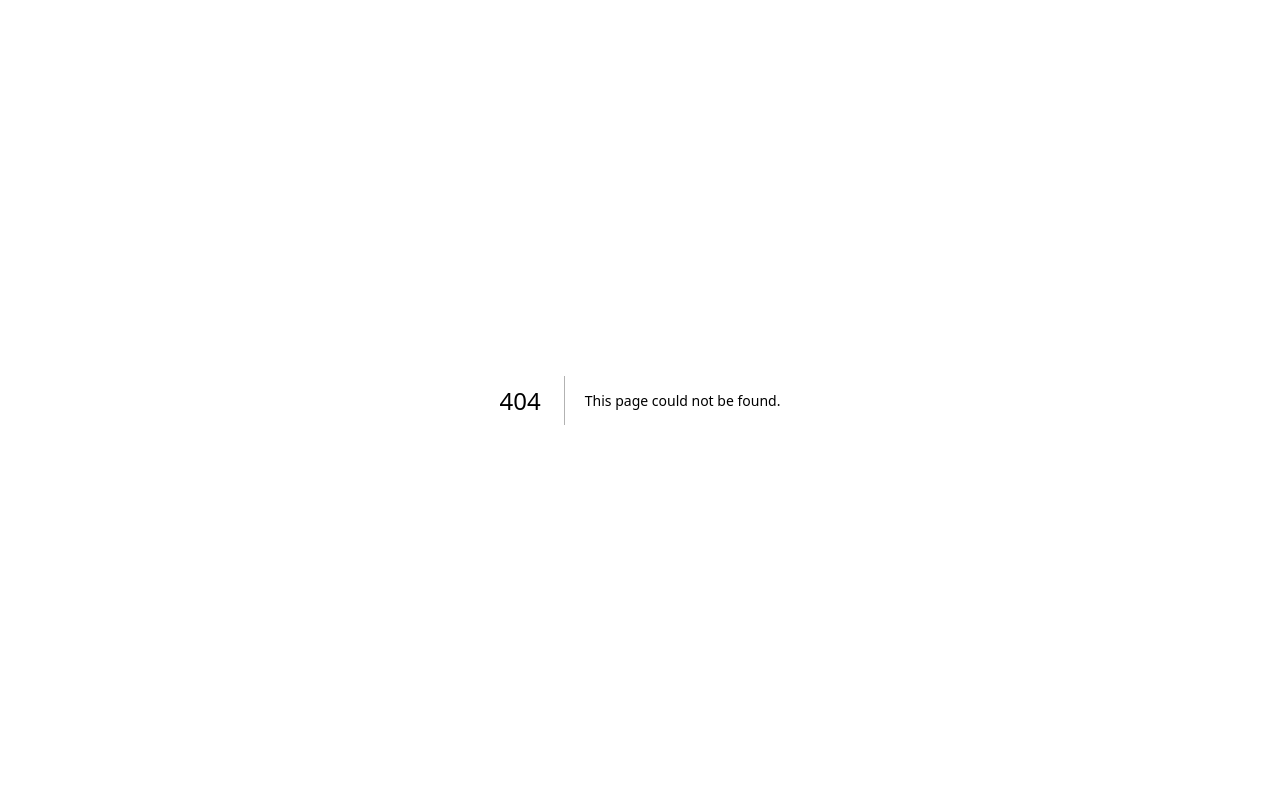
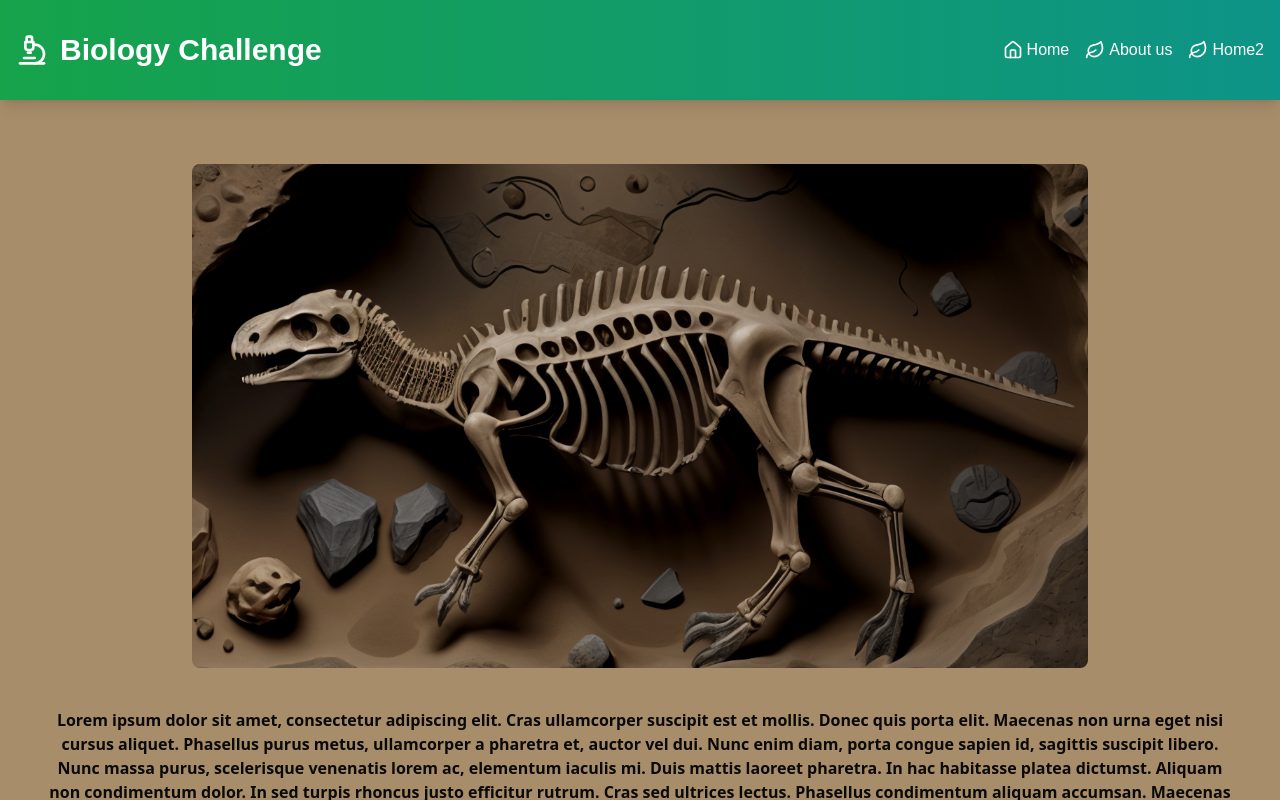
Before and after one commit to Error-410-23218B/biology-website, a Next.js app: page /home in a window 1280 px wide. Before the commit this address had no page. Built offline with nearby package versions, Linux system fonts and the light colour scheme.

Commit message:
no tint test???

```diff
--- a/package.json
+++ b/package.json
@@ -11,6 +11,7 @@
   "dependencies": {
     "@radix-ui/react-avatar": "^1.1.1",
     "@radix-ui/react-dialog": "^1.1.2",
+    "@radix-ui/react-scroll-area": "^1.2.0",
     "@radix-ui/react-slot": "^1.1.0",
     "button": "^1.1.1",
     "class-variance-authority": "^0.7.0",
@@ -20,6 +21,7 @@
     "next": "14.2.15",
     "react": "^18",
     "react-dom": "^18",
+    "react-draggable": "^4.4.6",
     "tailwind-merge": "^2.5.3",
     "tailwindcss-animate": "^1.0.7"
   },
--- a/src/app/header.tsx
+++ b/src/app/header.tsx
@@ -49,6 +49,10 @@ export default function Component() {
               <span>About us</span>
             </Link>
 
+            <Link href="/home"  className="flex items-center hover:text-green-200 transition-colors duration-200">
+              <Leaf className="h-5 w-5 mr-1" />
+              <span>Home2</span>
+            </Link>
 
           </nav>
         </div>
--- /dev/null
+++ b/src/app/home/page.tsx
@@ -0,0 +1,29 @@
+import Header  from "../header"
+import ImageSect from "../image-sections"
+
+export default function Home2(){
+
+
+
+    return (
+
+        <div className="relative h-screen bg-[#a88d6a] overflow-hidden">
+
+
+        <Header/>
+              <div className="pt-12">
+                <ImageSect/>
+                        </div>
+
+        <div className="text-center px-10 py-6 space-y-4 font-sans font-bold fade-in">
+        <p >Lorem ipsum dolor sit amet, consectetur adipiscing elit. Cras ullamcorper suscipit est et mollis. Donec quis porta elit. Maecenas non urna eget nisi cursus aliquet. Phasellus purus metus, ullamcorper a pharetra et, auctor vel dui. Nunc enim diam, porta congue sapien id, sagittis suscipit libero. Nunc massa purus, scelerisque venenatis lorem ac, elementum iaculis mi. Duis mattis laoreet pharetra. In hac habitasse platea dictumst. Aliquam non condimentum dolor. In sed turpis rhoncus justo efficitur rutrum. Cras sed ultrices lectus. Phasellus condimentum aliquam accumsan. Maecenas in arcu auctor, cursus mauris at, auctor lorem. Nam vulputate, risus vitae placerat pharetra, libero nisl scelerisque odio, eu vulputate lorem felis at purus. Nullam ac urna ligula.</p>
+
+          <p>Praesent ac rutrum sem. Sed quis libero euismod, consectetur ipsum nec, laoreet ex. Nam lacus urna, imperdiet et nisl a, mollis facilisis lacus. Phasellus placerat libero at consequat ultricies. Suspendisse potenti. Aliquam gravida molestie lectus, vel egestas ante pretium vel. Sed porttitor eu nisl nec sodales. Vivamus ullamcorper eu nunc eget fringilla. Aenean tristique ex sed vulputate imperdiet.</p>
+
+         <p>Ut gravida hendrerit libero pellentesque varius. Mauris quis erat ut orci consequat lobortis. Suspendisse at imperdiet urna. Sed porttitor malesuada odio, id semper ligula semper et. Suspendisse volutpat eleifend risus, ac consectetur dui iaculis nec. Praesent consequat urna ut metus condimentum, et faucibus erat tincidunt. Aliquam sagittis egestas semper.</p>
+          </div>
+              </div>
+
+          );
+
+}
--- /dev/null
+++ b/src/app/image-sections.tsx
@@ -0,0 +1,118 @@
+'use client'
+
+import { useState, useRef, useEffect } from 'react'
+import Image from 'next/image'
+import { X } from 'lucide-react'
+import trexPic from './Constantin_Tsarouchas_detailed_fossil,_beige_+_dark_ancient_background_a_5b119a69-4f03-468d-889c-77cd3a012896_upscaled.png'
+
+type Section = {
+  id: number
+  title: string
+  content: string
+  imageUrl: string
+}
+
+
+
+
+const sections: Section[] = [
+  { id: 1, title: "Section 1", content: "khjfsdguihsfhdjkhjkfsdlhjkfsdasadas ", imageUrl: "/placeholder.svg?height=200&width=200" },
+  { id: 2, title: "Section 2", content: "This is the content for section 2.", imageUrl: "/placeholder.svg?height=200&width=200" },
+  { id: 3, title: "Section 3", content: "This is the content for section 3.", imageUrl: "/placeholder.svg?height=200&width=200" },
+  { id: 4, title: "Section 4", content: "This is the content for section 4.", imageUrl: "/placeholder.svg?height=200&width=200" },
+  { id: 5, title: "Section 5", content: "This is the content for section 5.", imageUrl: "/placeholder.svg?height=200&width=200" },
+  { id: 6, title: "Section 6", content: "Lorem ipsum dolor sit amet, consectetur adipiscing elit. Ut at augue aliquam, aliquam felis et, fermentum arcu. Donec a elit felis. Curabitur eget purus eget sem blandit elementum. Integer sed dolor nunc. Quisque eget quam at nisl finibus cursus. Aliquam molestie augue risus, a tincidunt nunc rutrum non. Donec pellentesque, est nec tristique consectetur, dolor nisi dignissim tortor, nec scelerisque dolor eros a dui. Etiam sem dui, tempor dapibus augue ac, feugiat efficitur augue. Praesent rutrum dui eros, et posuere eros vulputate vitae. Nullam vel iaculis tortor. Cras nisl risus, sodales in tincidunt ut, porttitor sit amet quam. Curabitur vitae auctor ligula. Nulla facilisi. Nam elit risus, dictum vitae libero in, luctus cursus elit. Ut eleifend consequat elementum. Donec dapibus lacus eros, rhoncus porttitor mauris tempus id. Vivamus pellentesque, purus quis imperdiet ullamcorper, magna ante consectetur orci, non mollis sem mi congue sem. Sed sed ligula hendrerit, sodales quam a, finibus quam. Quisque ultrices rutrum dignissim. Curabitur eget gravida magna. Fusce enim ", imageUrl: "/placeholder.svg?height=200&width=200" },
+]
+
+
+
+
+
+
+export default function Component() {
+  const [activeSection, setActiveSection] = useState<number | null>(null)
+  const [dialogPosition, setDialogPosition] = useState({ top: 0, left: 0 })
+  const dialogRef = useRef<HTMLDivElement>(null)
+
+  const handleSectionClick = (sectionId: number, event: React.MouseEvent<HTMLDivElement>) => {
+    setActiveSection(activeSection === sectionId ? null : sectionId)
+    const rect = event.currentTarget.getBoundingClientRect()
+    setDialogPosition({
+      top: rect.top + window.scrollY + rect.height / 2,
+      left: rect.left + window.scrollX + rect.width / 2,
+    })
+  }
+
+  useEffect(() => {
+    const handleClickOutside = (event: MouseEvent) => {
+      if (dialogRef.current && !dialogRef.current.contains(event.target as Node)) {
+        setActiveSection(null)
+      }
+    }
+
+    document.addEventListener('mousedown', handleClickOutside)
+    return () => {
+      document.removeEventListener('mousedown', handleClickOutside)
+    }
+  }, [])
+
+  return (
+    <div className="container mx-auto p-4">
+      <div className="relative aspect-[16/9] w-full max-w-4xl mx-auto">
+        <Image
+          src={trexPic}
+          alt="Main image divided into sections"
+          layout="fill"
+          objectFit="cover"
+          className="rounded-lg"
+        />
+        <div className="absolute inset-0 grid grid-cols-3 grid-rows-2">
+          {sections.map((section) => (
+            <div
+              key={section.id}
+              className="relative cursor-pointer overflow-hidden group"
+              onClick={(e) => handleSectionClick(section.id, e)}
+            >
+              <div className="absolute inset-0 bg-white opacity-0 group-hover:opacity-20 transition-opacity duration-300 ease-in-out" />
+              <div className="absolute inset-0 bg-primary opacity-0 group-hover:opacity-30 blur-md transition-opacity duration-300 ease-in-out" />
+            </div>
+          ))}
+        </div>
+      </div>
+      {activeSection !== null && (
+        <div
+          ref={dialogRef}
+          className="fixed z-10 p-6 bg-white rounded-lg shadow-lg max-w-2xl w-[90vw] max-h-[80vh] overflow-y-auto"
+          style={{
+            top: `${dialogPosition.top}px`,
+            left: `${dialogPosition.left}px`,
+            transform: 'translate(-50%, -50%)',
+          }}
+        >
+          <button
+            onClick={() => setActiveSection(null)}
+            className="absolute top-2 right-2 p-1 rounded-full hover:bg-gray-100 focus:outline-none focus:ring-2 focus:ring-gray-400"
+            aria-label="Close"
+          >
+            <X className="w-6 h-6" />
+          </button>
+          <div className="grid grid-cols-1 md:grid-cols-2 gap-4">
+            <div className="flex justify-center items-start">
+              <Image
+                src={sections[activeSection - 1].imageUrl}
+                alt={`Image for ${sections[activeSection - 1].title}`}
+                width={200}
+                height={200}
+                className="rounded-md object-cover"
+              />
+            </div>
+            <div className="flex flex-col">
+              <h3 className="text-2xl font-semibold mb-4">{sections[activeSection - 1].title}</h3>
+              <p className="text-base">{sections[activeSection - 1].content}</p>
+            </div>
+          </div>
+        </div>
+      )}
+    </div>
+  )
+}
--- a/src/app/page.tsx
+++ b/src/app/page.tsx
@@ -11,7 +11,7 @@ export default function Home() {
 
   return (
 
-<div className="relative h-max bg-[#a88d6a] overflow-hidden">
+<div className="relative h-screen bg-[#a88d6a] overflow-hidden">
 
 
 <Header/>
--- /dev/null
+++ b/src/components/ui/scroll-area.tsx
@@ -0,0 +1,48 @@
+"use client"
+
+import * as React from "react"
+import * as ScrollAreaPrimitive from "@radix-ui/react-scroll-area"
+
+import { cn } from "@/lib/utils"
+
+const ScrollArea = React.forwardRef<
+  React.ElementRef<typeof ScrollAreaPrimitive.Root>,
+  React.ComponentPropsWithoutRef<typeof ScrollAreaPrimitive.Root>
+>(({ className, children, ...props }, ref) => (
+  <ScrollAreaPrimitive.Root
+    ref={ref}
+    className={cn("relative overflow-hidden", className)}
+    {...props}
+  >
+    <ScrollAreaPrimitive.Viewport className="h-full w-full rounded-[inherit]">
+      {children}
+    </ScrollAreaPrimitive.Viewport>
+    <ScrollBar />
+    <ScrollAreaPrimitive.Corner />
+  </ScrollAreaPrimitive.Root>
+))
+ScrollArea.displayName = ScrollAreaPrimitive.Root.displayName
+
+const ScrollBar = React.forwardRef<
+  React.ElementRef<typeof ScrollAreaPrimitive.ScrollAreaScrollbar>,
+  React.ComponentPropsWithoutRef<typeof ScrollAreaPrimitive.ScrollAreaScrollbar>
+>(({ className, orientation = "vertical", ...props }, ref) => (
+  <ScrollAreaPrimitive.ScrollAreaScrollbar
+    ref={ref}
+    orientation={orientation}
+    className={cn(
+      "flex touch-none select-none transition-colors",
+      orientation === "vertical" &&
+        "h-full w-2.5 border-l border-l-transparent p-[1px]",
+      orientation === "horizontal" &&
+        "h-2.5 flex-col border-t border-t-transparent p-[1px]",
+      className
+    )}
+    {...props}
+  >
+    <ScrollAreaPrimitive.ScrollAreaThumb className="relative flex-1 rounded-full bg-border" />
+  </ScrollAreaPrimitive.ScrollAreaScrollbar>
+))
+ScrollBar.displayName = ScrollAreaPrimitive.ScrollAreaScrollbar.displayName
+
+export { ScrollArea, ScrollBar }
```
Also changed, not shown: 1 other file (tests, documents, lock files or other folders).
